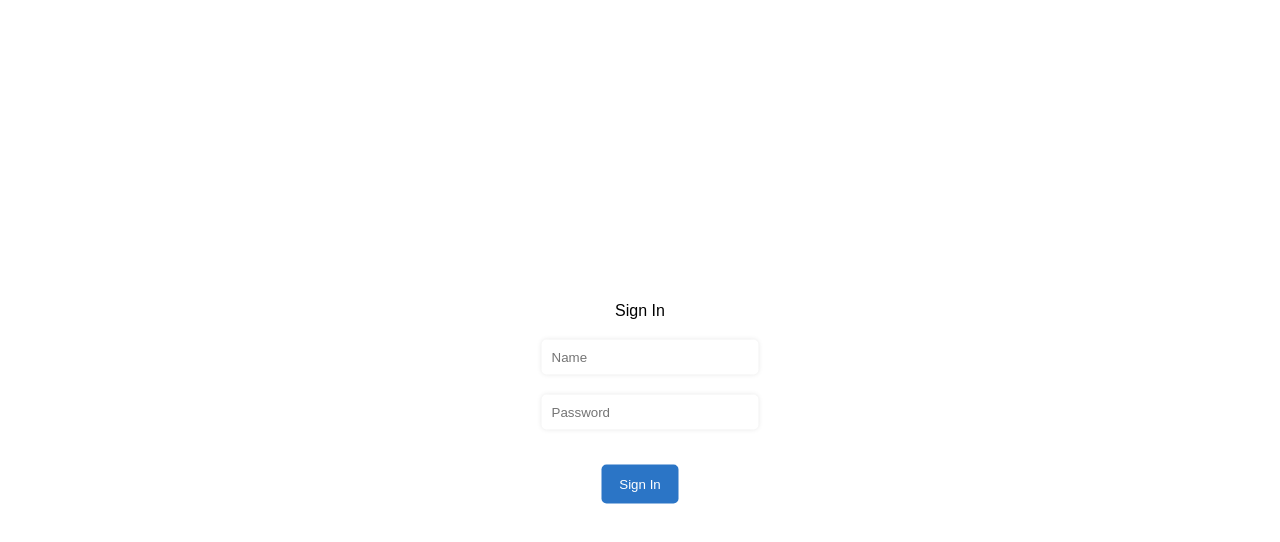
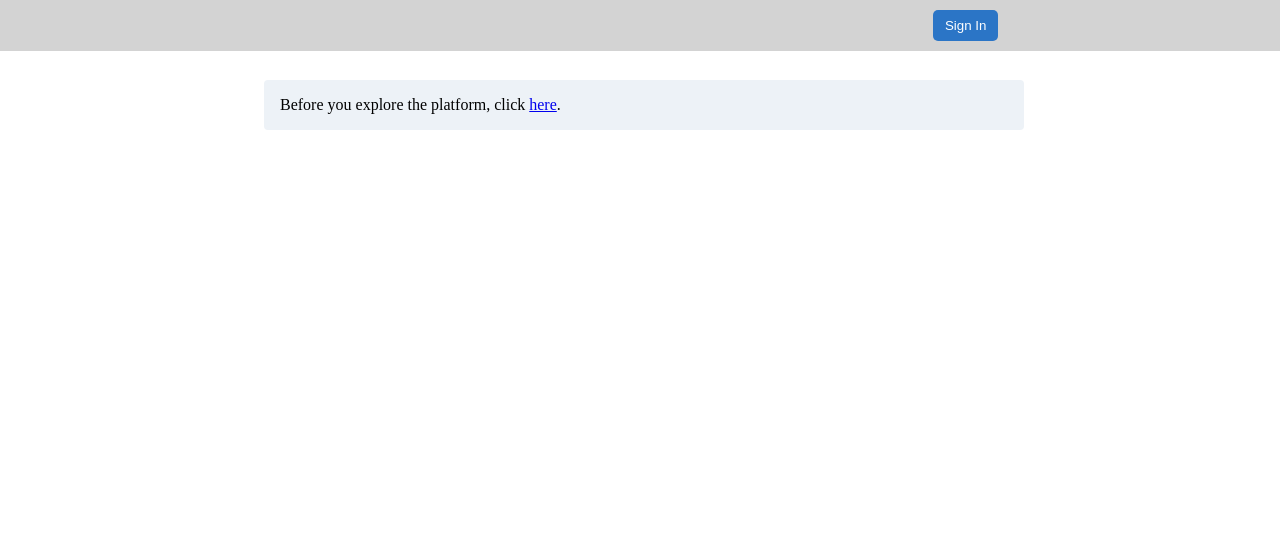
Before and after one commit to 4MN35T/Reddit-basic-sketch, a React (Create React App) app: page / in a window 1280 px wide. Shown: the top 542 px of the page. Built offline with nearby package versions, Linux system fonts and the light colour scheme.

Commit message:
Update No. 3

```diff
--- a/src/App.js
+++ b/src/App.js
@@ -1,10 +1,10 @@
 import React from 'react'
-import Login from './components/login'
+import Home from './components/home'
 
 const App = () => {
   return (
     <div>
-      <Login />
+      <Home />
     </div>
   )
 }
--- /dev/null
+++ b/src/components/home.js
@@ -0,0 +1,34 @@
+import React, { useState } from 'react'
+import Login from './login'
+
+const Home = () => {
+    const [open, setOpen] = useState(false);
+    const islogin = JSON.parse(localStorage.getItem('isLogin'))
+    const signin = () => {
+        setOpen(true);
+    }
+  return (
+    <>{open || islogin ? <Login /> :
+    <div>
+     <div className="navbar">
+                <div className="container">
+                    <div className="addnew">
+                        <button onClick={() => signin()}>
+                            {' '}
+                            Sign In
+                        </button>
+                    </div>
+                </div>
+            </div>
+            <div className="postContainer">
+                        <div className="postcontent">
+                            <div className="box">Before you explore the platform, click&nbsp;<a href="https://scribehow.com/shared/How_to_use_this_platform__72AgOTEKQ-yXa4bWRw2j7g" target='blank'>here</a>.</div>
+                        </div>
+                    </div>
+                    </div>
+                    }
+    </>
+  )
+}
+
+export default Home
--- a/src/components/login.css
+++ b/src/components/login.css
@@ -12,7 +12,7 @@
 }
 
 .login__heading{
-  padding: 20px
+  padding: 20px;
 }
 
 .form__button button{
```
